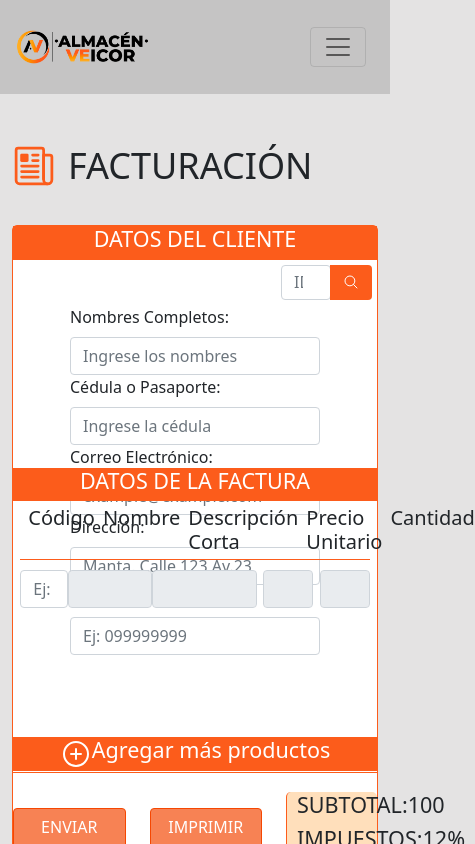
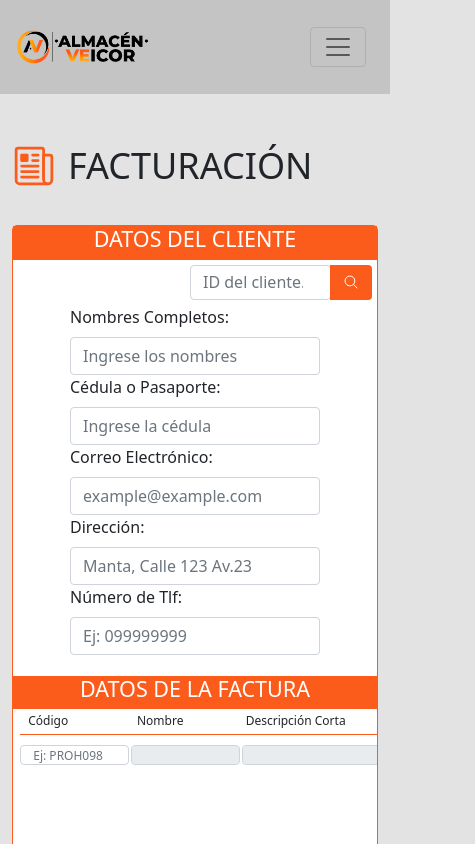
Before and after one commit to jeanrod98/frontend-veicor, a React (Create React App) app: page /perfil-admin/facturas in a window 390 px wide. Shown: the top 844 px of the page, 475 px wide, since content can reach past the window. Built offline with nearby package versions, Linux system fonts and the light colour scheme; no server answers.

Commit message:
Interfas de facturacion, ya es responsive, corregi bug addproducto

```diff
--- a/src/components/AdminFacturas.js
+++ b/src/components/AdminFacturas.js
@@ -52,7 +52,7 @@ function AdminFacturas() {
     return (
         <div className="AdminFacturas">
             <Header/>
-            <div className="container">
+            <div className="container contenedor-adminFact">
                 <div className="adminFactura-titulo">
                     <ion-icon name="newspaper-outline"></ion-icon>
                     <h2>FACTURACIÓN</h2>
--- a/src/css/adminOpciones.css
+++ b/src/css/adminOpciones.css
@@ -306,7 +306,7 @@ tbody{
 
 }
 .datos-cliente{
-    height: 13rem;
+    min-height: 13rem;
     /* background: #e0dede; */
 }
 
@@ -391,6 +391,8 @@ tbody{
 }
 .contenedor-producto-factura{
     min-height: 14.7rem;
+    /* overflow-y: hidden;
+overflow-x: auto; */
 
 }
 .titulos-productos-fact{
@@ -539,5 +541,120 @@ tbody{
 
     }
     /* Facturas  */
+    .contenedor-adminFact{
+        height: 150vh;
+        /* background: #e4e3e3; */
+    }
+    .adminFactura{
+
+        min-height: 130vh;
+
+    }
+    .buscador-cliente-factura{
+        width: 50%;
+        /* margin-right: 5px; */
+    }
+    .datos-cliente{
+        min-height: 26rem;
+        /* background: #e0dede; */
+    }
+
+    .totalFactura{
+        /* display: flex; */
+        /* background: #f87f4f; */
+        flex-direction: column-reverse;
+        align-items: center;
+
+
+    }
+    .contenedor-totales{
+        width: 100%;
+    }
+    .contenedor-producto-factura{
+        /* width: 120%; */
+        /* background: #fc5c1b; */
+        overflow-x: auto;
+        white-space: nowrap;
+    }
+    .titulos-productos-fact{
+        width: 35rem;
+        padding-right: 5px;
+    }
+    .producto-fact{
+        width: 35rem;
+        padding-right: 5px;
+    }
+
+    /* Tamaño de los titulos  */
+    .tl-cod {
+        /* background: rgb(247, 125, 125); */
+        width: 200px;
+        font-size: 12px;
+        /* margin: 0 !important; */
+
+    }
+    .tl-cod input{
+        height: 20px;
+        font-size: 12px;
+        width: 98%;
+
+    }
+    .tl-nom {
+        /* background: #fff; */
+        /* background: rgb(161, 34, 34); */
+        width: 200px;
+        height: 20px;
+        font-size: 12px;
+        /* margin: 0 !important; */
+
+    }
+    .tl-nom input{
+        height: 20px;
+        width: 98%;
+
+    }
+    .tl-des {
+        /* background: #fff; */
+        width: 350px;
+        font-size: 12px;
+        /* margin: 0 !important; */
+
+    }
+    .tl-des input{
+        height: 20px;
+        font-size: 12px;
+        width: 98%;
+    }
+    .tl-pre {
+        /* background: #fff; */
+        width: 150px;
+        display: flex;
+        justify-content: center;
+        font-size: 12px;
+        /* margin: 0 !important; */
+
+    }
+    .tl-pre input{
+        height: 20px;
+        font-size: 12px;
+        width: 98%;
+    }
+    .tl-can {
+        /* background: #fff; */
+        width: 100px;
+        display: flex;
+        justify-content: center;
+        font-size: 12px;
+        /* margin: 0 !important; */
+
+    }
+    .tl-can input{
+        height: 20px;
+        font-size: 12px;
+    }
+    .in-can, .in-pre{
+        width: 50px;
+    }
+
 
 }
```
